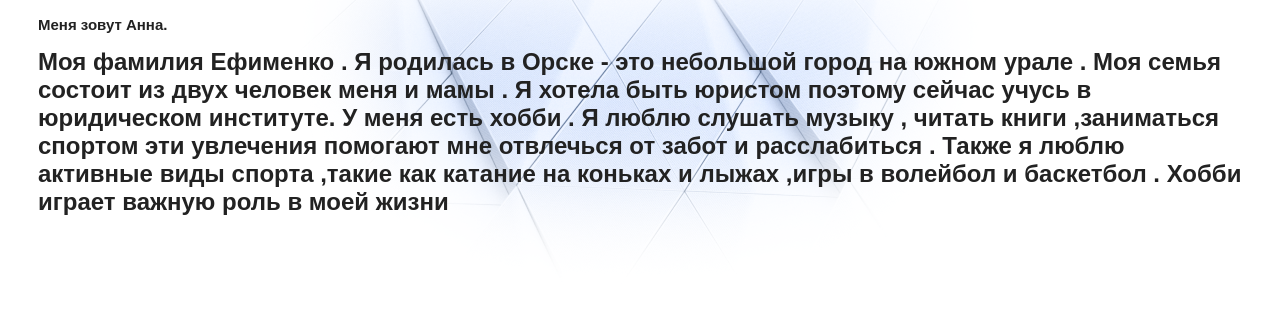
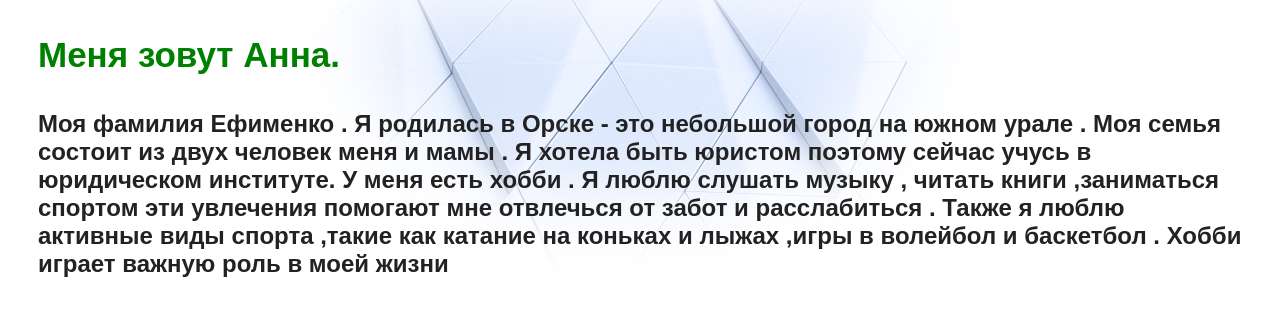
Before and after one commit to JIiCeHoK/FoxHole, a plain HTML site: page Praktika.html in a window 1280 px wide. Drawn offline with Linux system fonts and the light colour scheme.

Commit message:
Update style.css

```diff
--- a/style.css
+++ b/style.css
@@ -222,5 +222,6 @@ footer {
   font-style: italic;
 }
 .Anna {
-  font-size: 15px;
+  font-size: 35px;
+  color: green;
 }
```
